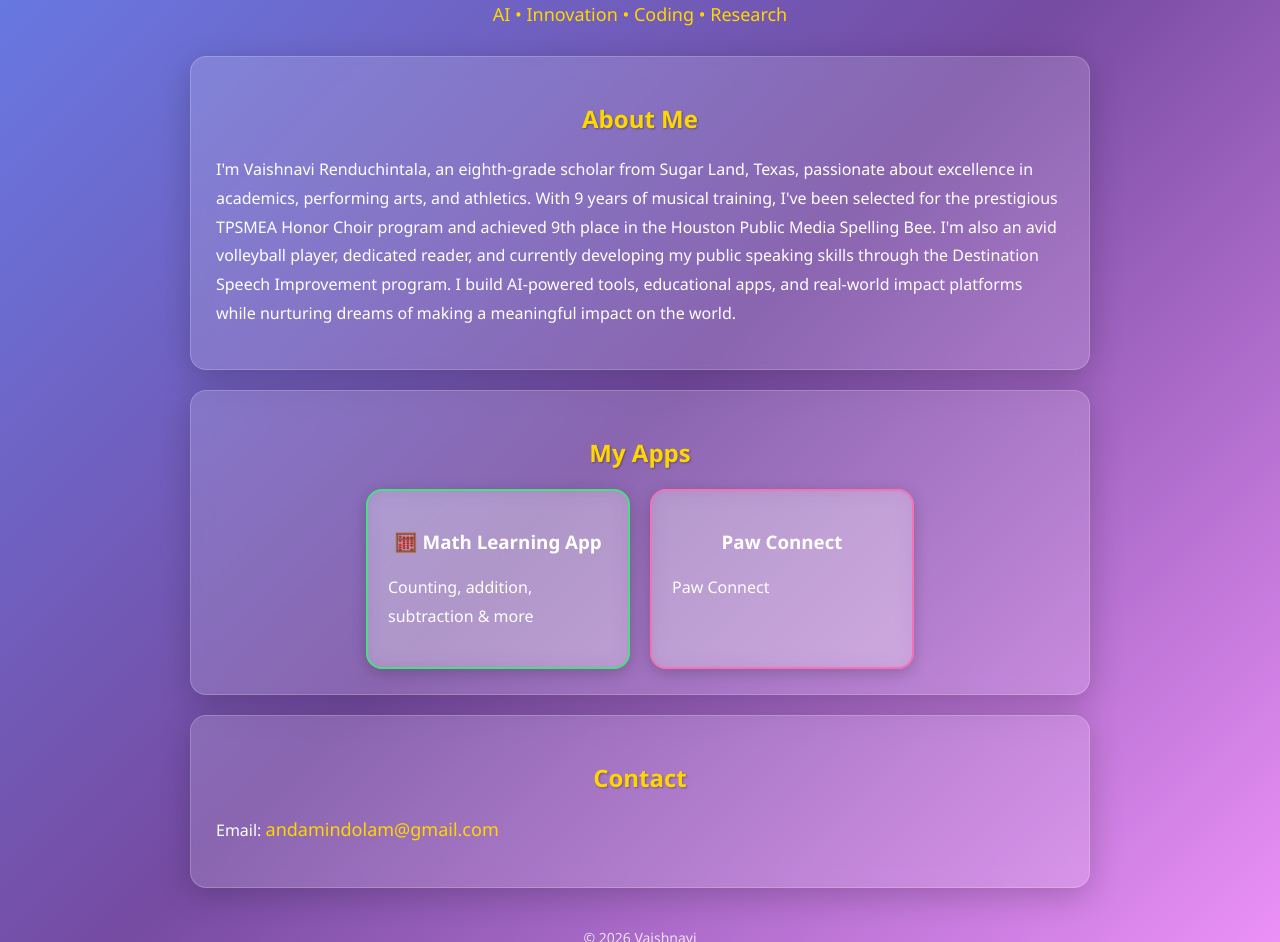
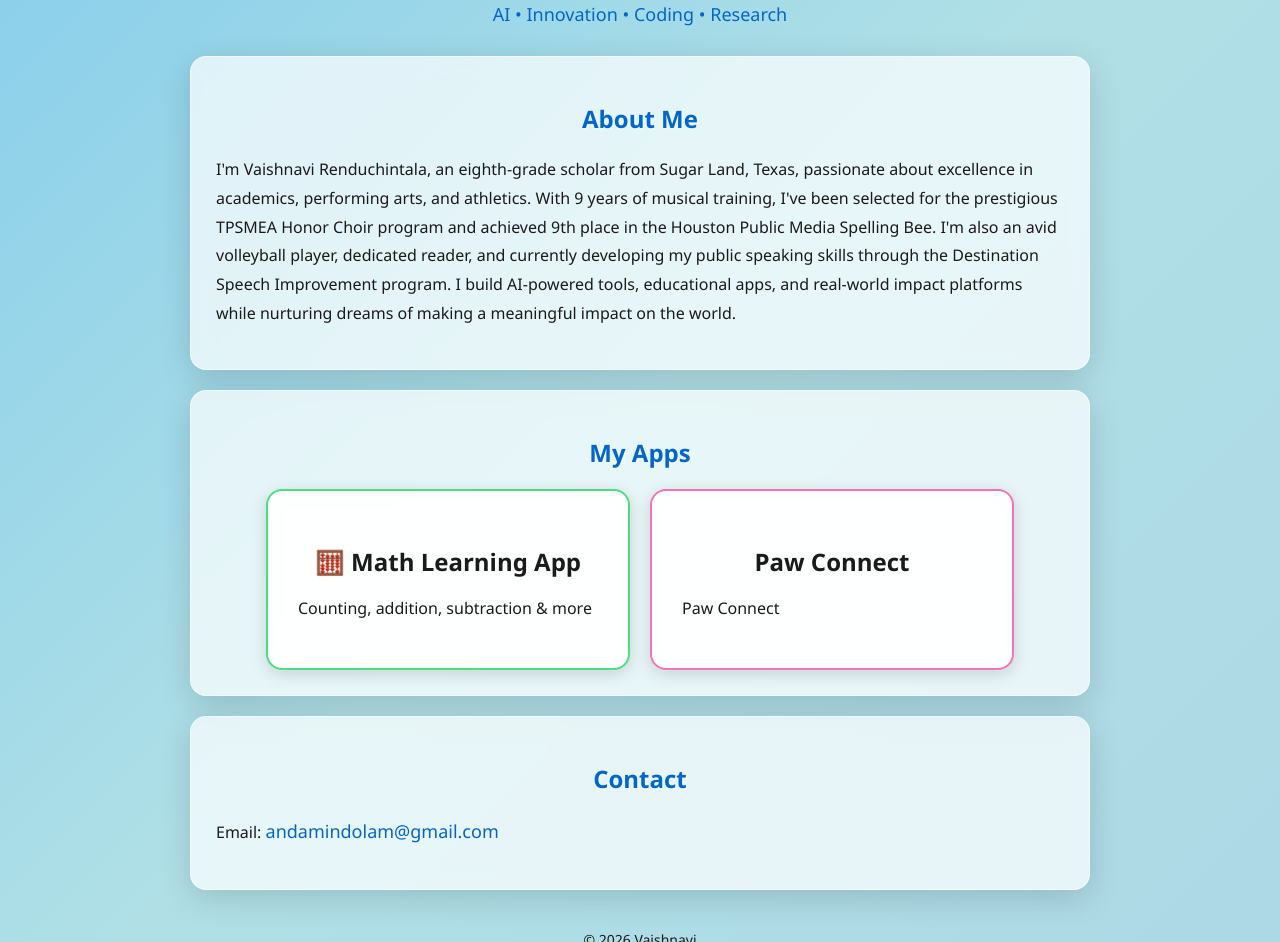
Before and after one commit to vrasish/vrasish.github.io, a plain HTML site: page index.html in a window 1280 px wide. Shown: the part 141-1083 px from the top of the page. Drawn offline with Linux system fonts and the light colour scheme.

Commit message:
Change background to light blue and increase app card sizes

```diff
--- a/index.html
+++ b/index.html
@@ -9,8 +9,8 @@
 body {
     margin: 0;
     font-family: 'Segoe UI', Tahoma, Geneva, Verdana, sans-serif;
-    background: linear-gradient(135deg, #667eea 0%, #764ba2 50%, #f093fb 100%);
-    color: white;
+    background: linear-gradient(135deg, #87CEEB 0%, #B0E0E6 50%, #ADD8E6 100%);
+    color: #1a1a1a;
     text-align: center;
     min-height: 100vh;
 }
@@ -23,35 +23,37 @@ body {
 
 h1 {
     font-size: 42px;
-    text-shadow: 2px 2px 4px rgba(0,0,0,0.3);
+    text-shadow: 1px 1px 2px rgba(255,255,255,0.5);
     margin-bottom: 10px;
+    color: #1a1a1a;
 }
 
 h2 {
-    color: #ffd700;
-    text-shadow: 1px 1px 2px rgba(0,0,0,0.3);
+    color: #0066cc;
+    text-shadow: 1px 1px 2px rgba(255,255,255,0.5);
 }
 
 .subtitle {
-    color: #ffd700;
+    color: #0066cc;
     margin-bottom: 30px;
     font-size: 18px;
     font-weight: 500;
 }
 
 .section {
-    background: rgba(255,255,255,0.15);
+    background: rgba(255,255,255,0.7);
     backdrop-filter: blur(10px);
     padding: 25px;
     border-radius: 16px;
     margin: 20px 0;
-    box-shadow: 0 8px 32px rgba(0,0,0,0.2);
-    border: 1px solid rgba(255,255,255,0.2);
+    box-shadow: 0 8px 32px rgba(0,0,0,0.15);
+    border: 1px solid rgba(255,255,255,0.5);
 }
 
 .section p {
     line-height: 1.8;
     text-align: left;
+    color: #1a1a1a;
 }
 
 .apps {
@@ -63,22 +65,32 @@ h2 {
 }
 
 .app-card {
-    width: 220px;
-    padding: 20px;
+    width: 300px;
+    padding: 30px;
     border-radius: 16px;
-    background: rgba(255,255,255,0.2);
+    background: rgba(255,255,255,0.8);
     backdrop-filter: blur(10px);
     text-decoration: none;
-    color: white;
+    color: #1a1a1a;
     transition: 0.3s;
-    box-shadow: 0 4px 16px rgba(0,0,0,0.2);
-    border: 1px solid rgba(255,255,255,0.3);
+    box-shadow: 0 4px 16px rgba(0,0,0,0.15);
+    border: 2px solid rgba(0,102,204,0.3);
+}
+
+.app-card h3 {
+    font-size: 24px;
+    margin-bottom: 10px;
+}
+
+.app-card p {
+    font-size: 16px;
 }
 
 .app-card:hover {
-    transform: translateY(-8px);
-    background: rgba(255,255,255,0.3);
-    box-shadow: 0 8px 24px rgba(0,0,0,0.3);
+    transform: translateY(-8px) scale(1.02);
+    background: rgba(255,255,255,0.95);
+    box-shadow: 0 8px 24px rgba(0,0,0,0.25);
+    border-color: rgba(0,102,204,0.5);
 }
 
 .math { border: 2px solid #4ade80; }
@@ -86,7 +98,7 @@ h2 {
 .paw { border: 2px solid #f472b6; }
 
 .contact-email {
-    color: #ffd700;
+    color: #0066cc;
     font-size: 18px;
     font-weight: 500;
     text-decoration: none;
@@ -94,13 +106,13 @@ h2 {
 }
 
 .contact-email:hover {
-    color: #fff;
-    text-shadow: 0 0 10px rgba(255,215,0,0.5);
+    color: #004499;
+    text-decoration: underline;
 }
 
 footer {
     margin-top: 40px;
-    color: rgba(255,255,255,0.8);
+    color: #1a1a1a;
     font-size: 14px;
 }
 </style>
```
